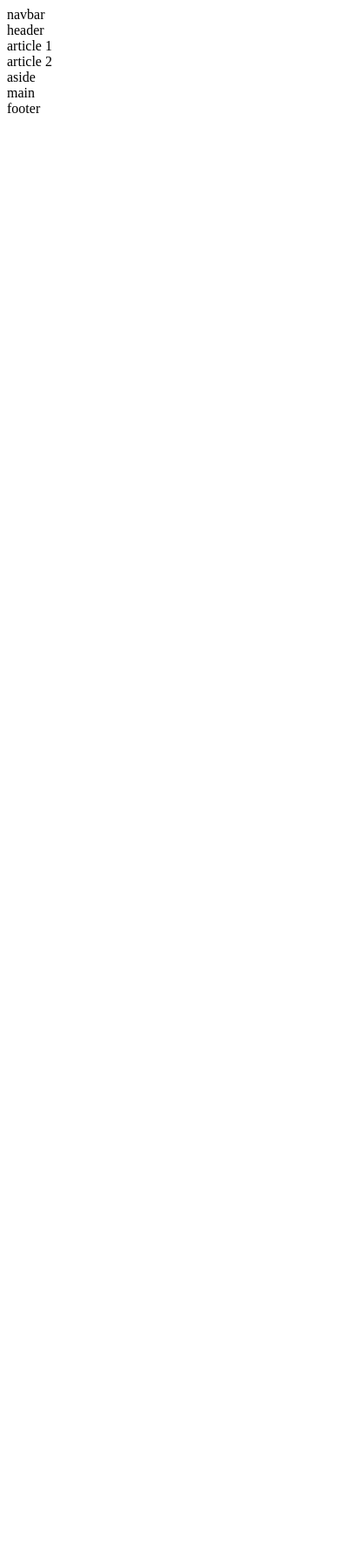
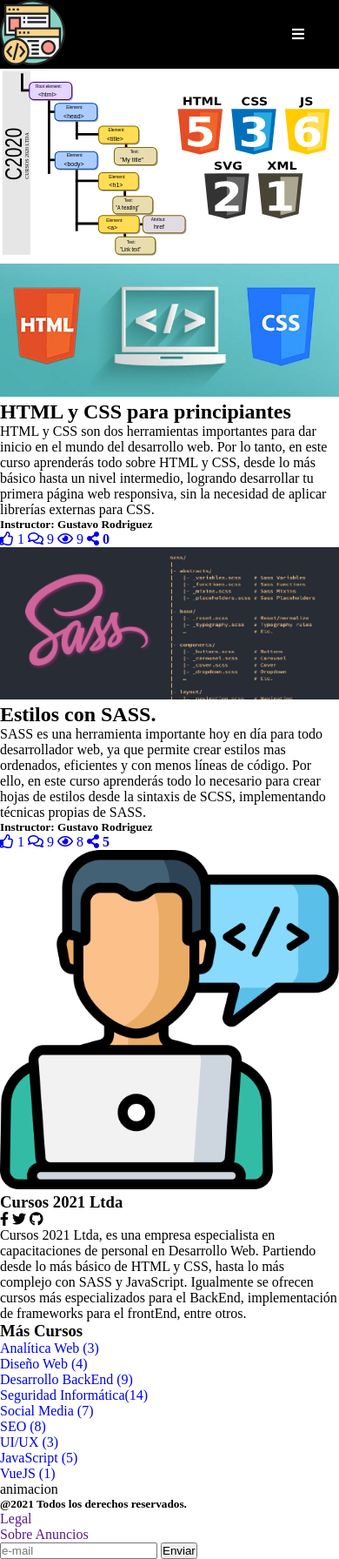
Before and after one commit to gustavvrod/pruebaMiEmprendimiento, a plain HTML site: page index.html in a window 390 px wide. Shown: the whole page at 87% size. Before the commit the page ends 844 px from the top, so only its background shows below. Drawn offline with Linux system fonts and the light colour scheme.

Commit message:
cuarto commit navbar responsive

```diff
--- a/assets/sass/base/_reset.scss
+++ b/assets/sass/base/_reset.scss
@@ -0,0 +1,16 @@
+/*reset*/
+
+* {
+    margin: 0;
+    padding: 0;
+}
+
+//li reset
+.navbar li {
+    list-style: none;
+}
+
+//a tag reset
+a {
+    text-decoration: none;
+}
--- a/assets/sass/layout/_navbar.scss
+++ b/assets/sass/layout/_navbar.scss
@@ -0,0 +1,42 @@
+/*navbar*/
+
+//navbar
+.navbar {
+    background-color: $negro;
+    display: flex;
+    flex-direction: row;
+    align-items: center;
+    justify-content: space-between;
+}
+
+//navbar logo
+.navbar__logo {
+    max-width: 75px;
+}
+
+//navbar collapsible
+.navbar__collapsible {
+    display: none;
+    a {
+        color: $blanco;
+    }
+}
+
+//navbar toggler
+.navbar__toggler {
+    display: block;
+    position: absolute;
+    right: 40px;
+    color: $blanco;
+}
+
+@include respond-to('medium') {
+    .navbar__collapsible {
+        display: flex;
+        flex-direction: row;
+        padding: 0 3em;
+    }
+    .navbar__toggler {
+        display: none;
+    }
+}
--- a/index.html
+++ b/index.html
@@ -20,28 +20,118 @@
 </head>
 
 <body>
-    <nav>
-        navbar
+    <!-- navbar -->
+    <nav class="navbar">
+        <div>
+            <img src="assets\img\logo.svg" alt="logo" class="navbar__logo">
+        </div>
+        <div class="navbar__toggler">
+            <i class="fas fa-bars"></i>
+        </div>
+        <div class="navbar__container">
+            <ul class="navbar__collapsible">
+                <li class="navbar__collapsible__item"><a href="">elemento 1</a></li>
+                <li class="navbar__collapsible__item"><a href="">elemento 2</a></li>
+                <li class="navbar__collapsible__item"><a href="">elemento 3</a></li>
+            </ul>
+        </div>
     </nav>
+
+    <!-- header -->
     <header>
-        header
+        <figure class="header__figure">
+            <img src="assets\img\desarrolloweb2021t.svg" alt="img-header">
+        </figure>
     </header>
-    <main>
-        <section class="section__article__container">
-            <div class="article__uno">
-                article 1
+
+    <!-- main -->
+    <main class="main__section row">
+        <!-- articles -->
+        <section class="main__article col-xs-12 col-sm-12 col-md-6 col-lg-6">
+            <!-- article 1 -->
+            <div class="main__article__uno ">
+                <figure class="main__article__figure"><img src="./assets/img/html-y-cssb-.jpg" alt="post" width="100%"></figure>
+                <h2 class="main__article__title">HTML y CSS para principiantes</h2>
+                <p class="main__article_paragraph">HTML y CSS son dos herramientas importantes para dar inicio en el mundo del desarrollo web. Por lo tanto, en este curso aprenderás todo sobre HTML y CSS, desde lo más básico hasta un nivel intermedio, logrando desarrollar tu primera página
+                    web responsiva, sin la necesidad de aplicar librerías externas para CSS.</p>
+                <h5 class="main__article__subtitle">Instructor: Gustavo Rodriguez</h5>
+                <div class="main__article__icons">
+                    <a href="#">
+                        <i class="far fa-thumbs-up"> 1</i>
+                    </a>
+                    <a href="#">
+                        <i class="far fa-comments"> 9</i>
+                    </a>
+                    <a href="#">
+                        <i class="far fa-eye"> 9</i>
+                    </a>
+                    <a href="#">
+                        <i class="fas fa-share-alt"> 0</i>
+                    </a>
+                </div>
             </div>
-            <div class="article__dos">
-                article 2
+            <!-- article 2 -->
+            <div class="main__article__dos">
+                <figure class="main__article__figure"> <img src="./assets/img/sass.png" alt="post" width="100%"></figure>
+                <h2 class="main__article__title">Estilos con SASS.</h2>
+                <p class="main__article_paragraph">SASS es una herramienta importante hoy en día para todo desarrollador web, ya que permite crear estilos mas ordenados, eficientes y con menos líneas de código. Por ello, en este curso aprenderás todo lo necesario para crear hojas de estilos
+                    desde la sintaxis de SCSS, implementando técnicas propias de SASS.</p>
+                <h5 class="main__article__subtitle">Instructor: Gustavo Rodriguez</h5>
+                <div class="main__article__icons">
+                    <a href="#">
+                        <i class="far fa-thumbs-up"> 1</i>
+                    </a>
+                    <a href="#">
+                        <i class="far fa-comments"> 9</i>
+                    </a>
+                    <a href="#">
+                        <i class="far fa-eye"> 8</i>
+                    </a>
+                    <a href="#">
+                        <i class="fas fa-share-alt"> 5</i>
+                    </a>
+                </div>
             </div>
         </section>
-        <aside>
-            aside
+
+        <!-- aside -->
+        <aside class="main__aside col-xs-12 col-sm-12 col-md-6 col-lg-6">
+            <figure class="main__aside__figure"><img src="./assets/img/web-development.png" alt="logo cursos" width="100%"></figure>
+            <h3 class="main__aside__title">Cursos 2021 Ltda</h3>
+            <p class="main__aside__icons">
+                <i class="fab fa-facebook-f"></i>
+                <i class="fab fa-twitter"></i>
+                <i class="fab fa-github"></i>
+            </p>
+            <p class="main__aside__paragraph">Cursos 2021 Ltda, es una empresa especialista en capacitaciones de personal en Desarrollo Web. Partiendo desde lo más básico de HTML y CSS, hasta lo más complejo con SASS y JavaScript. Igualmente se ofrecen cursos más especializados para el
+                BackEnd, implementación de frameworks para el frontEnd, entre otros.</p>
+            <h3 class="main__aside__subtitle">Más Cursos</h3>
+            <ul class="main__aside__list">
+                <li><a href="#">Analítica Web (3)</a></li>
+                <li><a href="#">Diseño Web (4)</a></li>
+                <li><a href="#">Desarrollo BackEnd (9)</a></li>
+                <li><a href="#">Seguridad Informática(14)</a></li>
+                <li><a href="#">Social Media (7)</a></li>
+                <li><a href="#">SEO (8)</a></li>
+                <li><a href="#">UI/UX (3)</a></li>
+                <li><a href="#">JavaScript (5)</a></li>
+                <li><a href="#">VueJS (1)</a></li>
+            </ul>
+            <div class="main__aside__image">
+                animacion
+            </div>
         </aside>
-        main
     </main>
-    <footer>
-        footer
+
+    <!-- footer -->
+    <footer class="footer">
+        <h5 class="footer__text">@2021 Todos los derechos reservados.</h5>
+        <ul class="footer__list">
+            <li><a href="">Legal</a></li>
+            <li><a href="">Sobre Anuncios</a></li>
+            <input type="email" name="email" id="email" placeholder="e-mail">
+            <input type="button" value="Enviar">
+        </ul>
     </footer>
 
 </body>
```
Also changed, not shown: assets/css/main.css, 1 other file.
